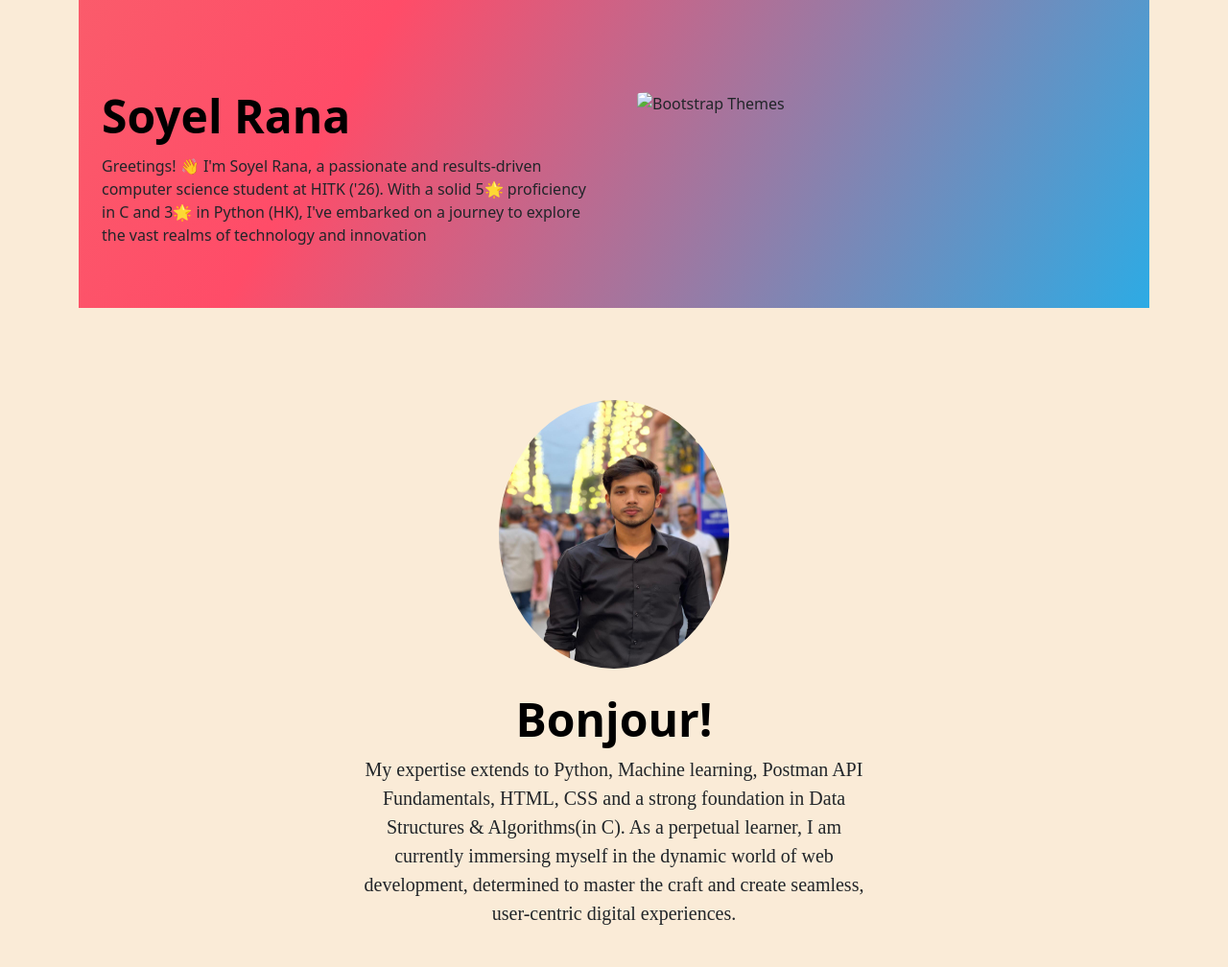
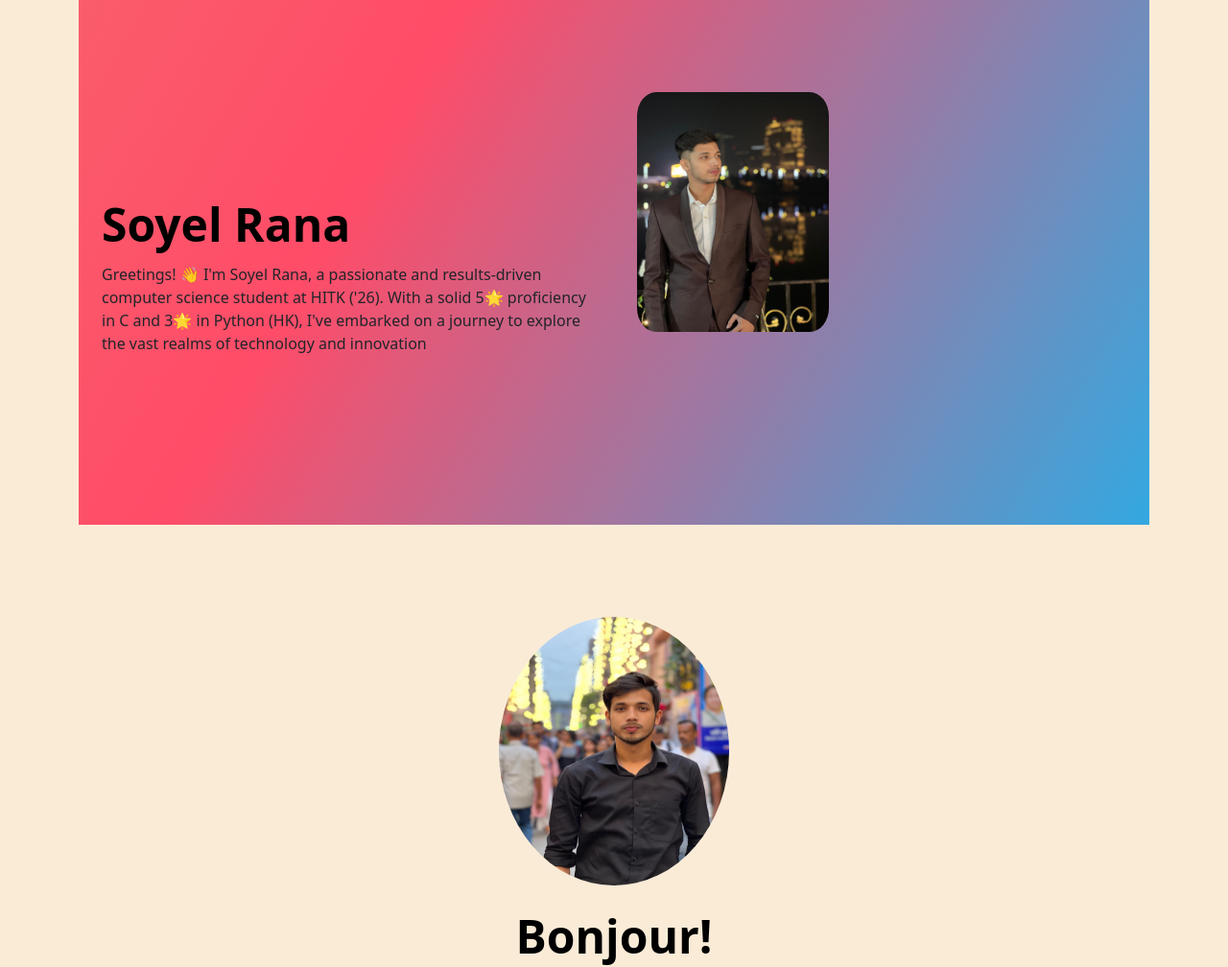
Before and after one commit to SoyelRana07/my-website, a plain HTML site: page index.html in a window 1280 px wide. Shown: the top 1008 px of the page at 96% size. Drawn offline with nearby package versions, Linux system fonts and the light colour scheme; files whose address does not match are found by name.

Commit message:
Update index.html

```diff
--- a/index.html
+++ b/index.html
@@ -14,7 +14,7 @@
         <div class="container col-xxl-8 px-4 py-5 pt-5">
           <div class="row flex-lg-row-reverse align-items-center g-5 pt-5">
             <div class="col-10 col-sm-8 col-lg-6">
-              <img src="../photos and links/soyel.jpeg" alt="Bootstrap Themes" height="250" width="200" widloading="lazy">
+              <img src="soyel.jpeg" alt="Bootstrap Themes" height="250" width="200" widloading="lazy">
             </div>
             <div class="col-lg-6">
               <h1 class="display-5 fw-bold text-body-emphasis lh-1 mb-3">Soyel Rana</h1>
```
